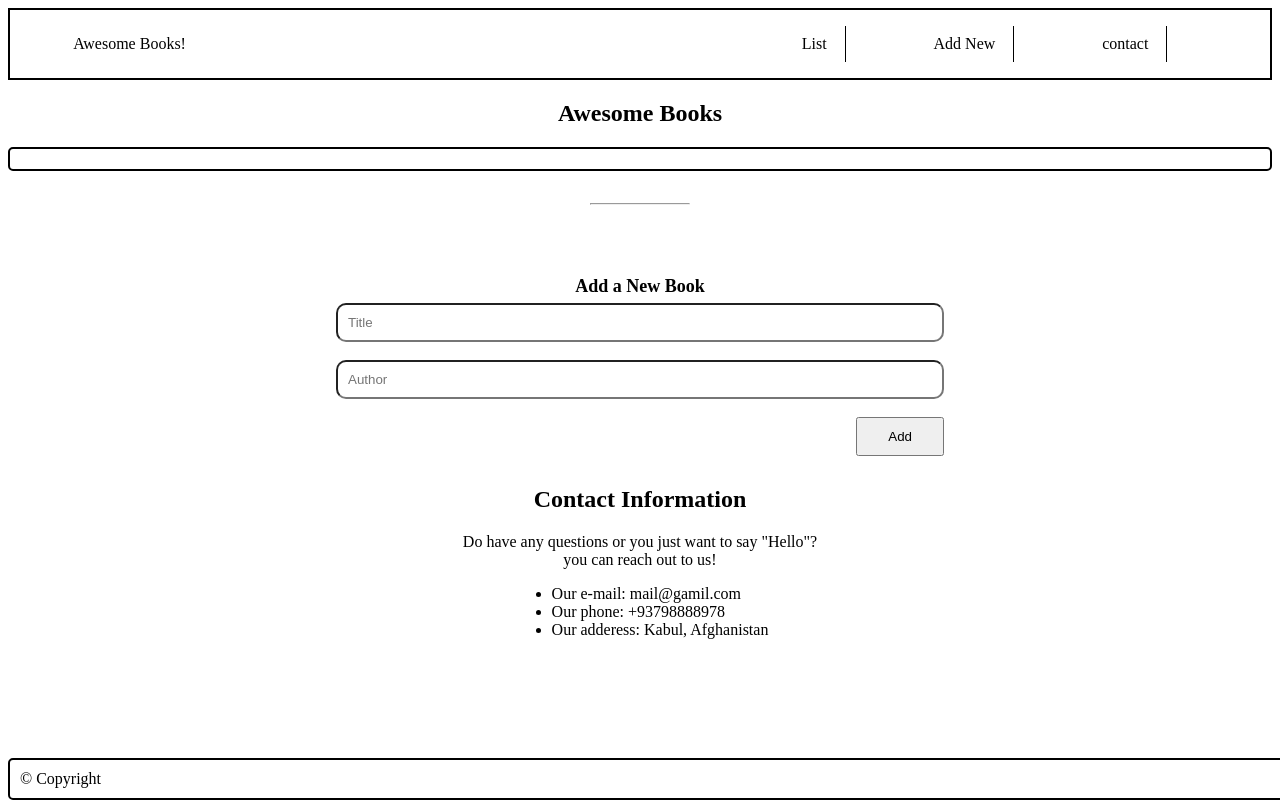
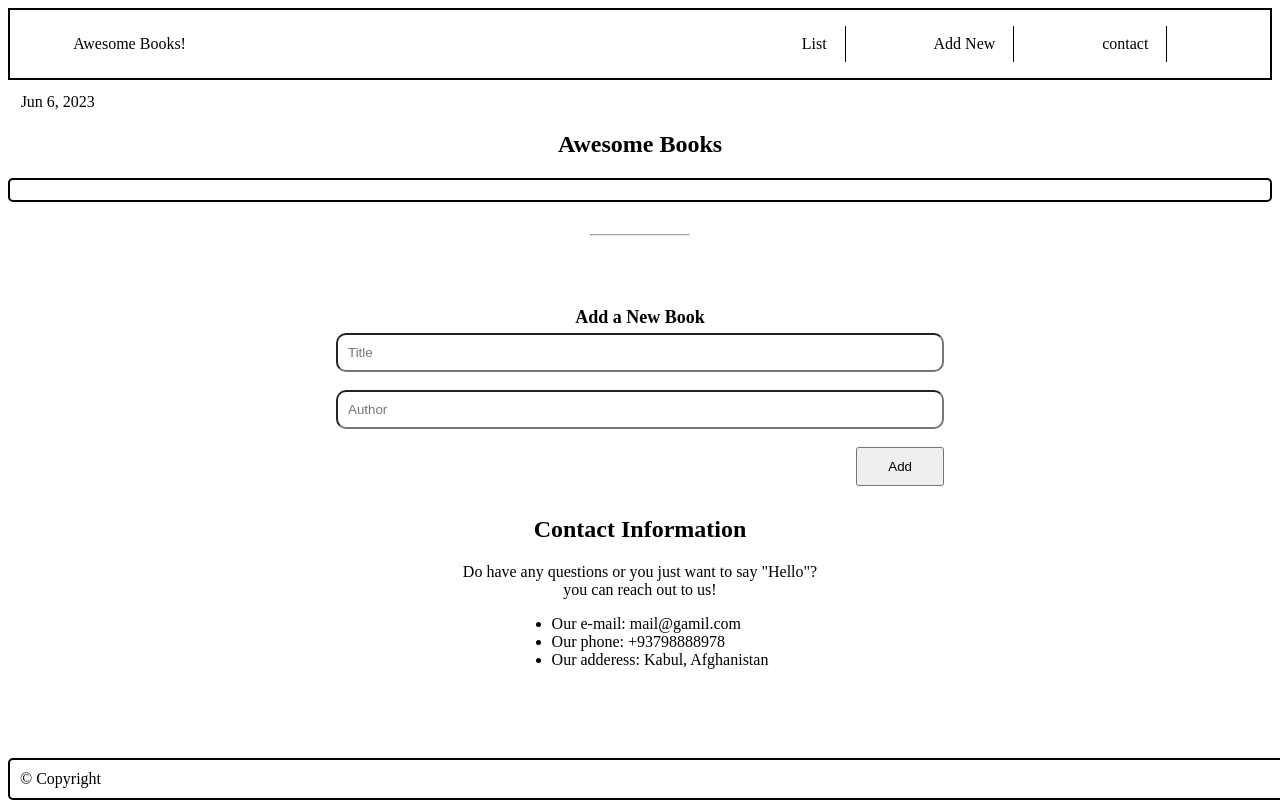
Before and after one commit to Diegogagan2587/AwesomeBook-with-ES6, a website with bundled scripts: page index.html in a window 1280 px wide. Built offline with nearby package versions, Linux system fonts and the light colour scheme.

Commit message:
add date element into html, add time fucntion to show current date, set padding an margin for time element

```diff
--- a/index.css
+++ b/index.css
@@ -37,6 +37,12 @@ nav ul li a {
 }
 
 /* -- End Navigation Bar--- */
+/* Start Time  */
+.time-container {
+  margin-top: 1%;
+  padding-left: 1%;
+}
+/* Ends Time  */
 
 .books h1 {
   text-align: center;
--- a/index.html
+++ b/index.html
@@ -18,6 +18,10 @@
                 <li class="top-nav-li" > <a class="nav-anchors" href="#contact">contact</a> </li>
             </ul>
         </nav>
+        <div class="time-container">
+            <time id="currentTime"></time>
+        </div>
+
     </header>
     <section id="books-section" class="books">
         <table>
--- a/index.js
+++ b/index.js
@@ -1,6 +1,16 @@
 import setListenersToNavigationBar from './modules/navigation_bar.js';
 import Books from './modules/books_constructor.js';
+import { DateTime } from "./modules/luxon.js";
 
+/*--start dates--*/
+const currentDate = DateTime.now().toLocaleString(DateTime.DATE_MED);
+const dateTimeAttribute = DateTime.now().toString(DateTime.DATE_SHORT);
+const currentTime = document.getElementById('currentTime');
+currentTime.datetime = dateTimeAttribute;
+currentTime.innerText = `${currentDate}`;
+
+
+/*--Ends dates--*/
 // nav-bar
 setListenersToNavigationBar();
 
```
